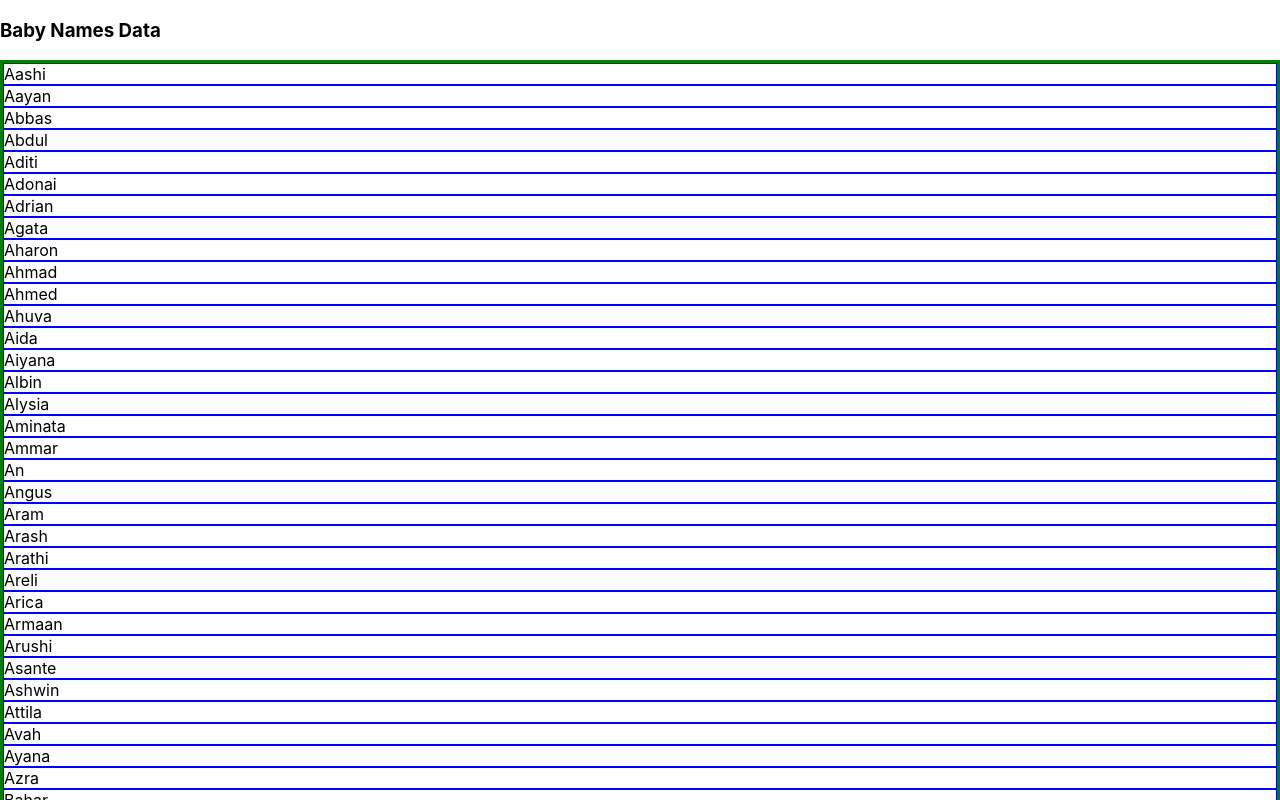
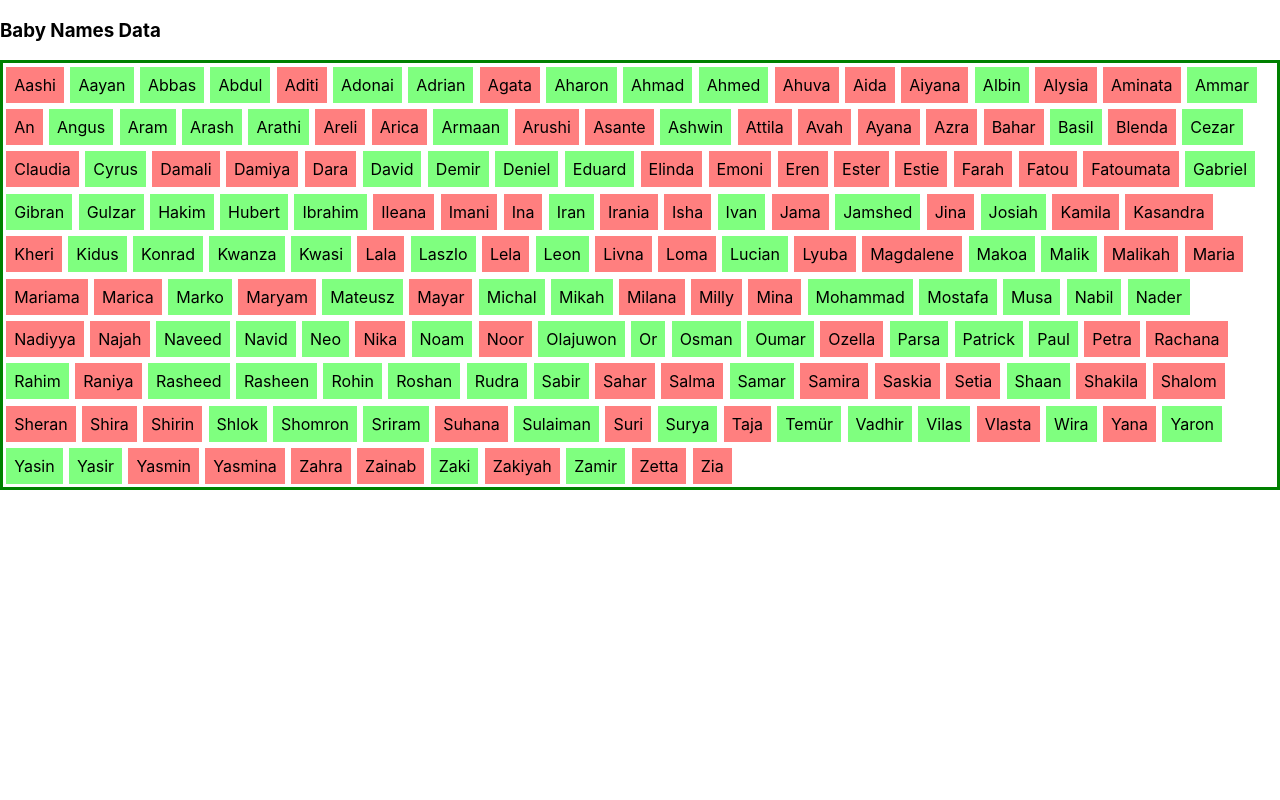
Before and after one commit to DouglasVDM/baby-name-picker-react, a React (Create React App) app: page / in a window 1280 px wide. Shown: the top 800 px of the page. Built offline with nearby package versions, Linux system fonts and the light colour scheme.

Commit message:
change backgroundColor

```diff
--- a/src/App.js
+++ b/src/App.js
@@ -6,16 +6,31 @@ function App() {
       <header className="App-header">
        <h3>Baby Names Data</h3>
       </header>
-      <div style={{border: ".2rem solid green"}}>
-        {BabyNamesData.sort((name1,name2)=>name1.name.localeCompare(name2.name)).map((el) => {
-          return (
-            <div style={{ border: ".1rem solid blue" }} key={el.id}>{el.name}</div>
+      <div style={{ display: "flex", flexWrap: "wrap" , height: "fit-content" ,border: ".2rem solid green"}}>
+        {BabyNamesData
+          .sort((name1, name2) => name1.name.localeCompare(name2.name))
+          .map((sortedName) => {
+
+            let color = sortedName.sex === "f" ? "#ff000080" : "#00ff0080";
+
+            return (
+            <p style={
+              {
+                padding: ".5rem",
+                margin: ".2rem",
+                width: "fit-content",
+                backgroundColor: color,
+                textAlign: "center"
+              }}
+              key={sortedName.id}>
+              {sortedName.name}
+            </p>
+          )}
           )
-        })
-          }
+        }
       </div>
     </div>
-  );
+  )
 }
 
 export default App;
```
